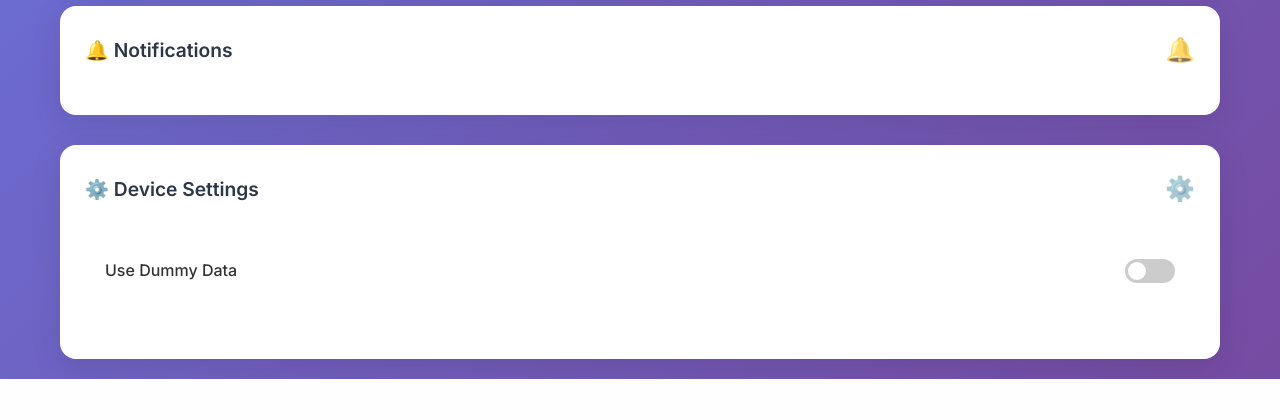
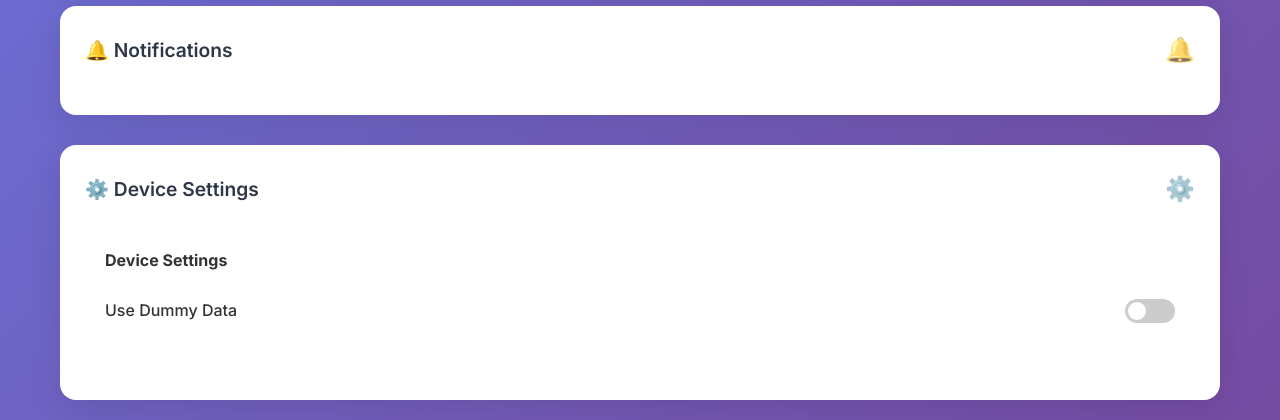
Before and after one commit to Dictation9/ChastiPi, a Flask app: template templates/keyholder_dashboard.html in a window 1280 px wide. Shown: the part 961-1381 px from the top of the page. Before the commit the page ends 1340 px from the top, so only its background shows below. Run offline with Flask 3, Linux system fonts and the light colour scheme; the template is opened without the code that fills it, so the values that code supplies are empty.

Commit message:
Update: 2025-07-13 16:16:24

```diff
--- a/templates/keyholder_dashboard.html
+++ b/templates/keyholder_dashboard.html
@@ -210,16 +210,17 @@
         }
 
         .settings-grid {
-            display: grid;
-            grid-template-columns: repeat(auto-fit, minmax(250px, 1fr));
-            gap: 20px;
+            display: flex;
+            flex-direction: column;
+            gap: 18px;
         }
 
         .setting-item {
             display: flex;
+            flex-direction: row;
             justify-content: space-between;
             align-items: center;
-            padding: 10px 0;
+            padding: 12px 0;
             border-bottom: 1px solid #e9ecef;
         }
 
@@ -513,6 +514,7 @@
                 </div>
                 <div class="card-content">
                     <div class="settings-section">
+                        <h4 style="margin-bottom: 12px; color: #333;">Device Settings</h4>
                         <div class="settings-grid" id="device-settings">
                             <div class="setting-item">
                                 <span class="setting-label">Use Dummy Data</span>
```
